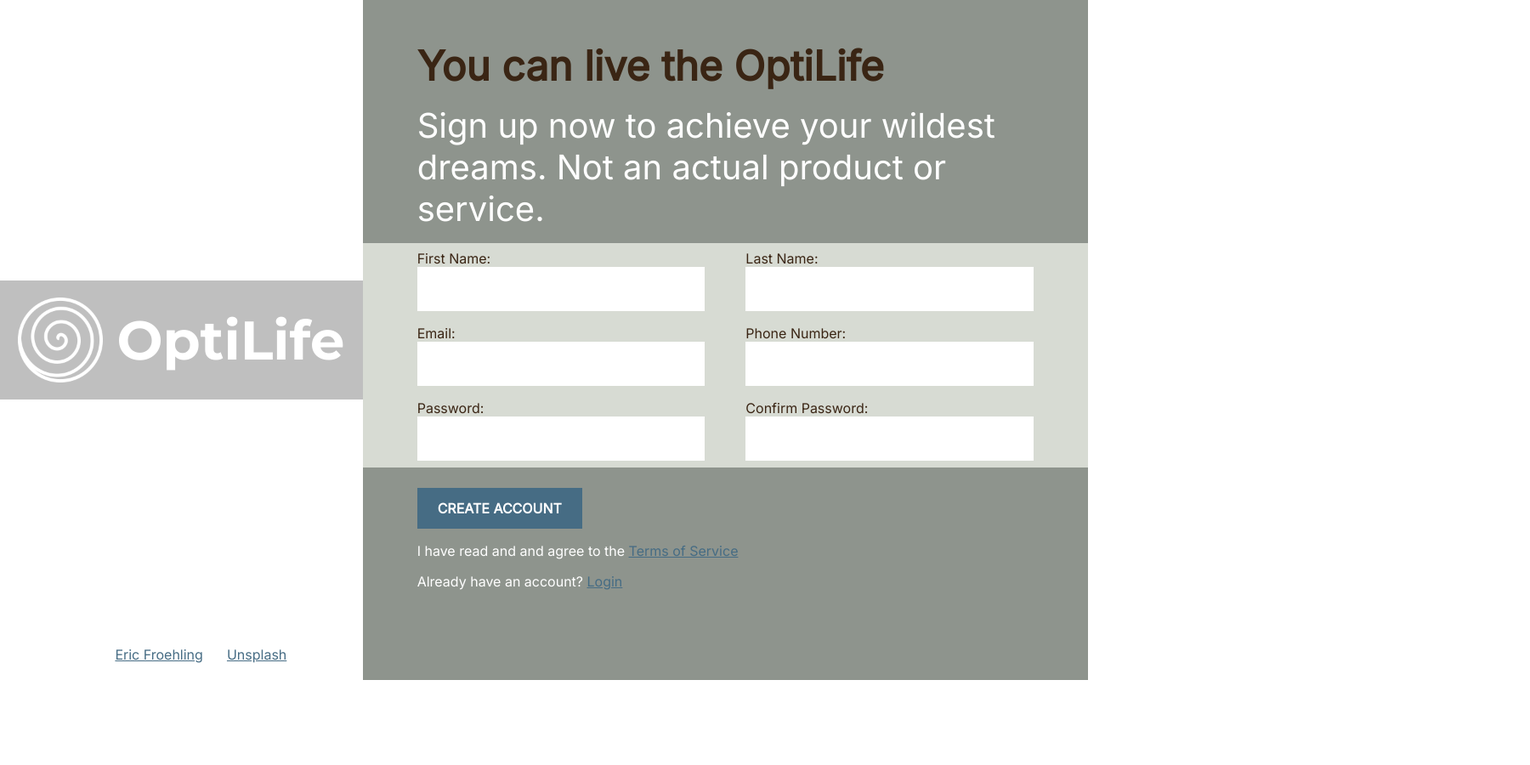
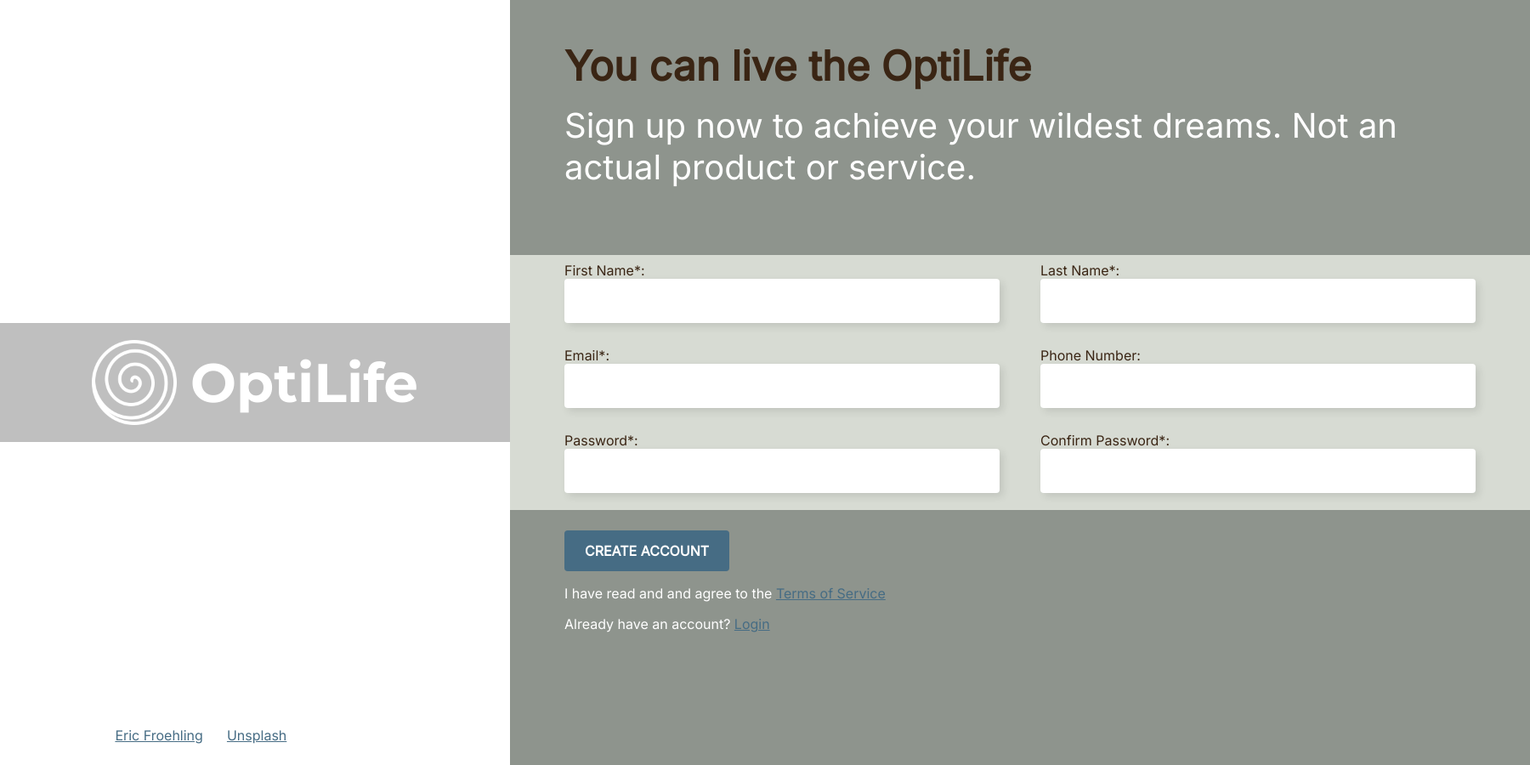
Before and after one commit to OnTheHook/sign-up-form, a plain HTML site: page index.html in a window 1280 px wide. Shown: the whole page at 85% size, 1800 px wide, since content can reach past the window. Before the commit the page ends 800 px from the top, so only its background shows below. Drawn offline with Linux system fonts and the light colour scheme.

Commit message:
Arrange layout using css to allow for resizing

```diff
--- a/index.html
+++ b/index.html
@@ -33,18 +33,18 @@
                     <div class="flex-outer">
                         <div class="form-top">
                             <div>
-                                <p><label for="first_name">First Name:</label></p>
-                                <input type="text" name="first_name" id="first_name">
+                                <p><label for="first_name">First Name*:</label></p>
+                                <input type="text" name="first_name" id="first_name" required>
                             </div>
                             <div>
-                                <p><label for="last_name">Last Name:</label></p>
-                                <input type="text" name="last_name" id="last_name">
+                                <p><label for="last_name">Last Name*:</label></p>
+                                <input type="text" name="last_name" id="last_name" required>
                             </div>
                         </div>
                         <div class="form-middle">
                             <div>
-                                <p><label for="email">Email:</label></p>
-                                <input type="email" name="email" id="email">
+                                <p><label for="email">Email*:</label></p>
+                                <input type="email" name="email" id="email" required>
                             </div>
                             <div>
                                 <p><label for="phone">Phone Number:</label></p>
@@ -53,12 +53,12 @@
                         </div>
                         <div class="form-bottom">
                             <div>
-                                <p><label for="password">Password:</label></p>
-                                <input type="password" name="password" id="password">
+                                <p><label for="password">Password*:</label></p>
+                                <input type="password" name="password" id="password" required>
                             </div>
                             <div>
-                                <p><label for="confirm">Confirm Password:</label></p>
-                                <input type="password" name="confirm" id="confirm">
+                                <p><label for="confirm">Confirm Password*:</label></p>
+                                <input type="password" name="confirm" id="confirm"  required>
                             </div>
                         </div>
                     </div>
--- a/style.css
+++ b/style.css
@@ -28,13 +28,13 @@ a {
 .container {
     display: flex;
     flex-direction: row;
-    height: 100vh;
-    width: 100vw;
+    min-height: max(100vh, 900px);
+    min-width: max(100vw, 1800px);
+    /* border: purple solid 4px; */
 }
 
 .left {
-    height: 100%;
-    flex: 1 0 0;
+    flex: 1;
     background-image: url("./assets/eric-froehling-3fl4xRSOD6k-unsplash.jpg");
     background-repeat: no-repeat;
     background-size: cover;
@@ -42,7 +42,9 @@ a {
     display: flex;
     flex-direction: column;
     justify-content: center;
+    /* border: red solid 4px; */
 }
+
 
 .logo h1 {
     color: #FFFFFF;
@@ -70,17 +72,20 @@ a {
     width: 100%
 }
 .right {
-    height: 100%;
-    flex: 2 0 0;
+    min-height: 900px;
+    flex: 2;
     background-color: #8E948D;
     display: flex;
     flex-direction: column;
+    /* border: yellow solid 4px; */
 }
 
 .top,
 .form-container,
 .bottom {
+    min-height: 300px;
     flex: 1;
+    /* border: green solid 4px; */
 }
 
 .form-container {
@@ -104,6 +109,7 @@ a {
 .form-top,
 .form-middle,
 .form-bottom {
+    flex: 1;
     display: flex;
     flex-direction: row;
     column-gap: 48px;
@@ -131,6 +137,8 @@ input {
     height: 52px;
     width: calc(100%);
     padding-left: 14px;
+    border-radius: 4px;
+    box-shadow: 4px 4px 10px 0 rgba(0,0,0,.10);
 }
 
 input:focus {
@@ -143,6 +151,7 @@ input:focus {
     background-color: #466C84;
     padding: 14px 24px;
     font-weight: bold;
+    border-radius: 4px;
 }
 
 .bottom p {
```
